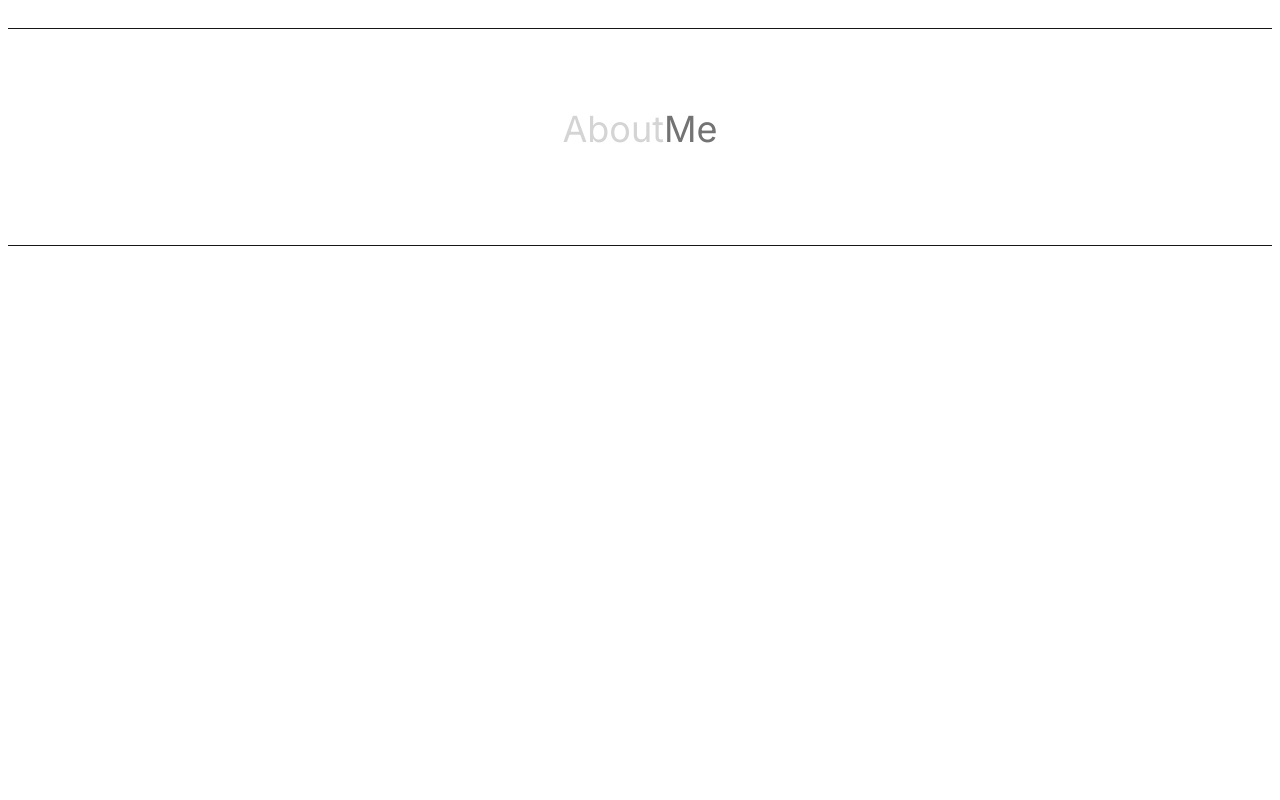
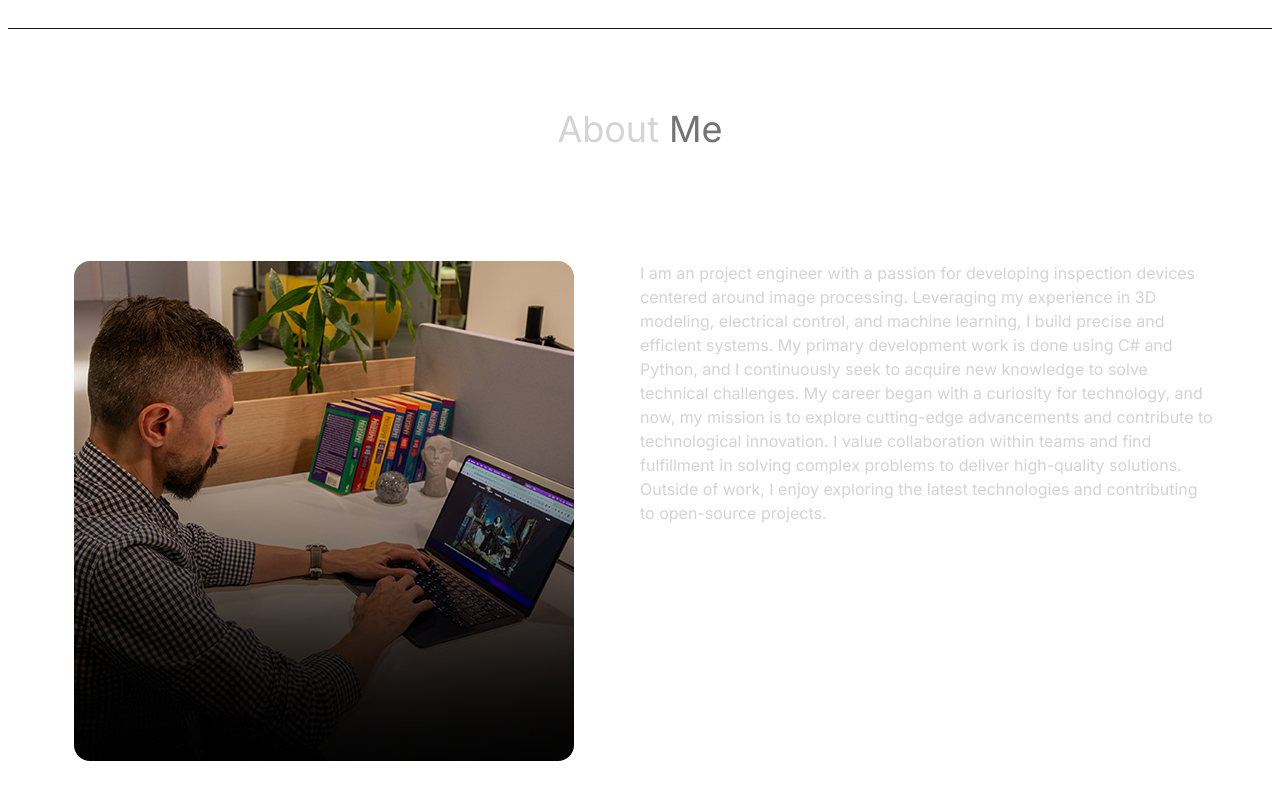
Before and after one commit to omomo17/Portfolio_2024, a React (Vite) app: page / in a window 1280 px wide. Shown: the part 836-1636 px from the top of the page. Before the commit the page ends 1082 px from the top, so only its background shows below. Built offline with nearby package versions, Linux system fonts and the light colour scheme.

Commit message:
finished About me

```diff
--- a/src/components/About.jsx
+++ b/src/components/About.jsx
@@ -1,11 +1,28 @@
+import aboutImg from '../assets/about.jpg';
+import { ABOUT_TEXT } from '../constants/index';
+
 const About = () => {
     return (
         <div className="border-b border-neutral-900 pb-4">
             <h2 className="my-20 text-center text-4xl">
                 About
-                <span className="text-neutral-500">Me</span>
-                </h2>
-                <div className="flex flex-wrap"></div>
+                <span className="text-neutral-500"> Me</span>
+            </h2>
+            <div className="flex flex-wrap">
+                <div className="w-full lg:w-1/2 lg:p-8">
+                    <div className="flex items-center justify-center">
+                        <img className='rounded-2xl' src={aboutImg} alt="about" />
+                    </div>
+
+                </div>
+                <div className='w-full lg:w-1/2'>
+                    <div className='flex justify-center lg:justify-start'>
+                        <p className='my-2 max-w-xl py-6'>{ABOUT_TEXT}</p>
+                    </div>
+                </div>
+            </div>
+
+
         </div>
     );
 };
--- a/src/components/NavBar.jsx
+++ b/src/components/NavBar.jsx
@@ -8,7 +8,7 @@ const NavBar = () => {
     return (
         <nav className="mb-20 flex justify-between items-center py-6">
             <div className="flex flex-shrink-0 items-center">
-                <img className="mx-2 w-10" src={logo} alt="logo" />
+                {/* <img className="mx-2 w-10" src={logo} alt="logo" /> */}
             </div>
             <div className="m-8 flex item-center justify-center gap-4 text-2xl">
                 <FaLinkedin />
--- a/src/constants/index.js
+++ b/src/constants/index.js
@@ -6,7 +6,7 @@ import project4 from "../assets/projects/project-4.jpg";
 // updated
 export const HERO_CONTENT = `I am a dedicated developer with a strong background in image processing for inspection devices. Over the years, I have developed expertise in 3D modeling, electrical control systems, and machine learning, which allow me to create sophisticated and precise solutions. My primary programming languages are C# and Python, and I aim to leverage my technical skills to deliver cutting-edge innovations that enhance operational efficiency and drive technological advancement.`;
 
-export const ABOUT_TEXT = `I am a dedicated and versatile full stack developer with a passion for creating efficient and user-friendly web applications. With 5 years of professional experience, I have worked with a variety of technologies, including React, Next.js, Node.js, MySQL, PostgreSQL, and MongoDB. My journey in web development began with a deep curiosity for how things work, and it has evolved into a career where I continuously strive to learn and adapt to new challenges. I thrive in collaborative environments and enjoy solving complex problems to deliver high-quality solutions. Outside of coding, I enjoy staying active, exploring new technologies, and contributing to open-source projects.`;
+export const ABOUT_TEXT = `I am an project engineer with a passion for developing inspection devices centered around image processing. Leveraging my experience in 3D modeling, electrical control, and machine learning, I build precise and efficient systems. My primary development work is done using C# and Python, and I continuously seek to acquire new knowledge to solve technical challenges. My career began with a curiosity for technology, and now, my mission is to explore cutting-edge advancements and contribute to technological innovation. I value collaboration within teams and find fulfillment in solving complex problems to deliver high-quality solutions. Outside of work, I enjoy exploring the latest technologies and contributing to open-source projects.`;
 
 export const EXPERIENCES = [
   {
```
